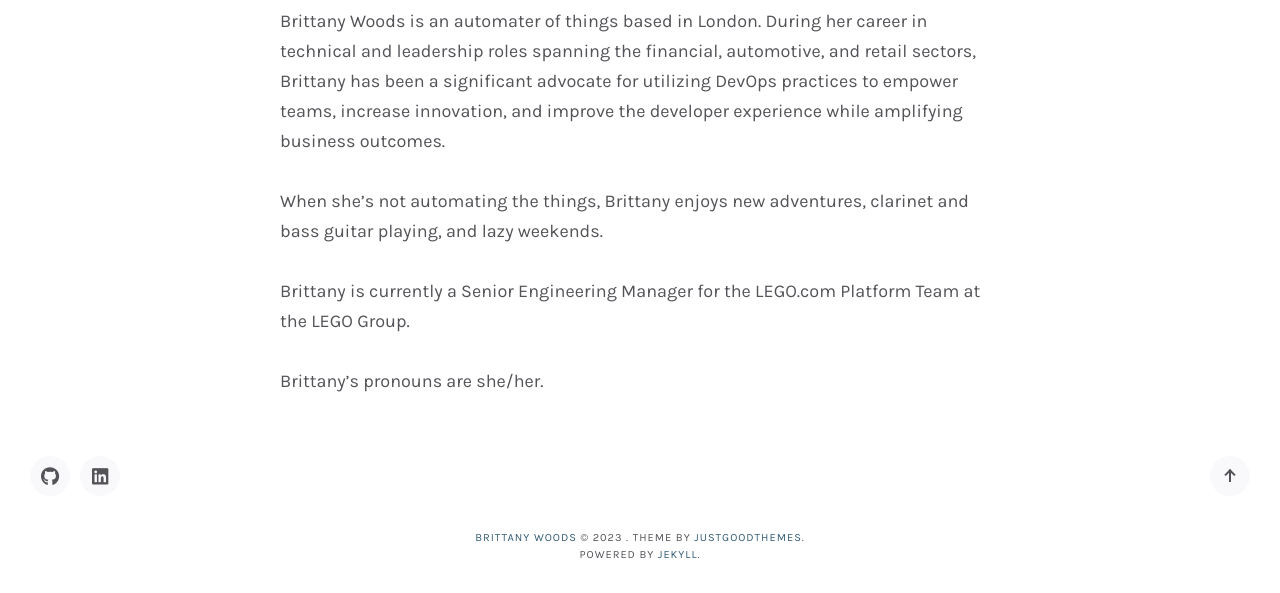
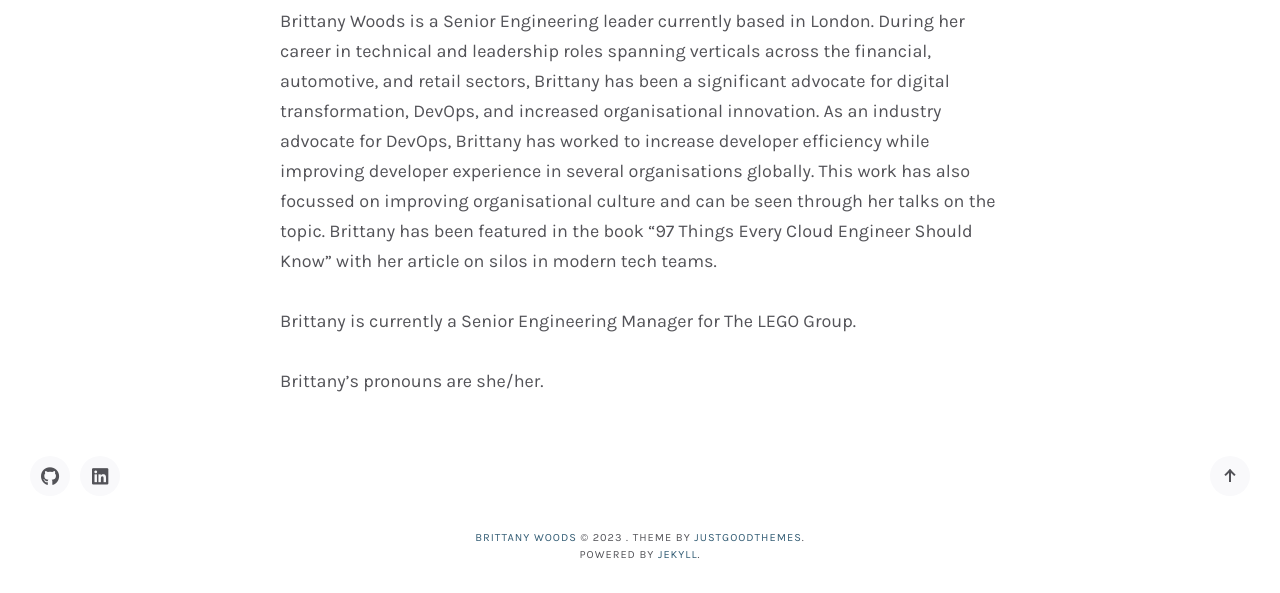
Before and after one commit to bnwoods/bnwoods.github.io, a Jekyll site: the page built from about.md, in a window 1280 px wide and 900 px high, scrolled down 826 px, cut to the strip 307-900 px from the top of the window. Built offline with Jekyll 4.4.1, drawn with Linux system fonts in a browser that asks for light colours; some web fonts are replaced; comment, search, counter and statistics services are not loaded.

Commit message:
Update aboutme.md

```diff
--- a/about.md
+++ b/about.md
@@ -4,10 +4,8 @@
 featured_image: /assets/images/pages/about-brittany.jpg
 ---
 
-Brittany Woods is an automater of things based in London. During her career in technical and leadership roles spanning the financial, automotive, and retail sectors, Brittany has been a significant advocate for utilizing DevOps practices to empower teams, increase innovation, and improve the developer experience while amplifying business outcomes.
+Brittany Woods is a Senior Engineering leader currently based in London. During her career in technical and leadership roles spanning verticals across the financial, automotive, and retail sectors, Brittany has been a significant advocate for digital transformation, DevOps, and increased organisational innovation. As an industry advocate for DevOps, Brittany has worked to increase developer efficiency while improving developer experience in several organisations globally. This work has also focussed on improving organisational culture and can be seen through her talks on the topic. Brittany has been featured in the book "97 Things Every Cloud Engineer Should Know" with her article on silos in modern tech teams.
 
-When she's not automating the things, Brittany enjoys new adventures, clarinet and bass guitar playing, and lazy weekends.
-
-Brittany is currently a Senior Engineering Manager for the LEGO.com Platform Team at the LEGO Group.
+Brittany is currently a Senior Engineering Manager for The LEGO Group.
 
 Brittany’s pronouns are she/her.
```
